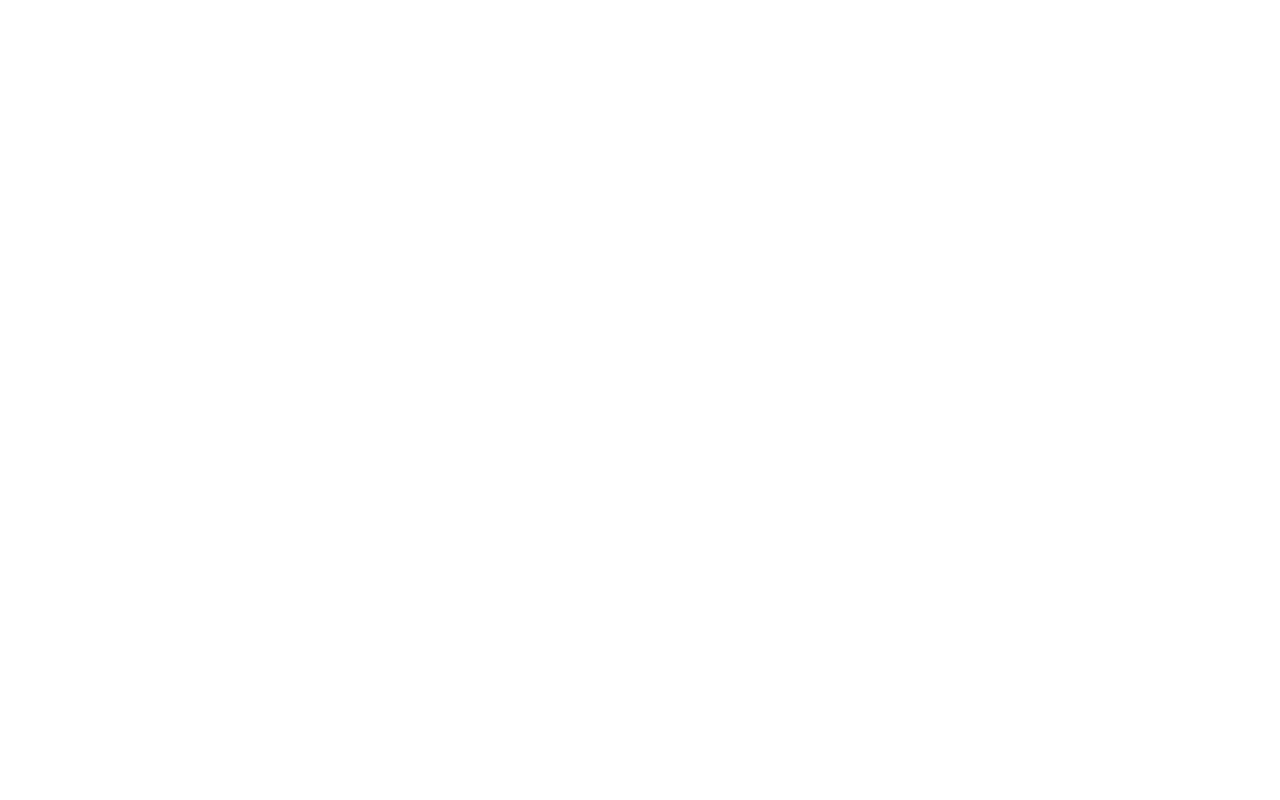
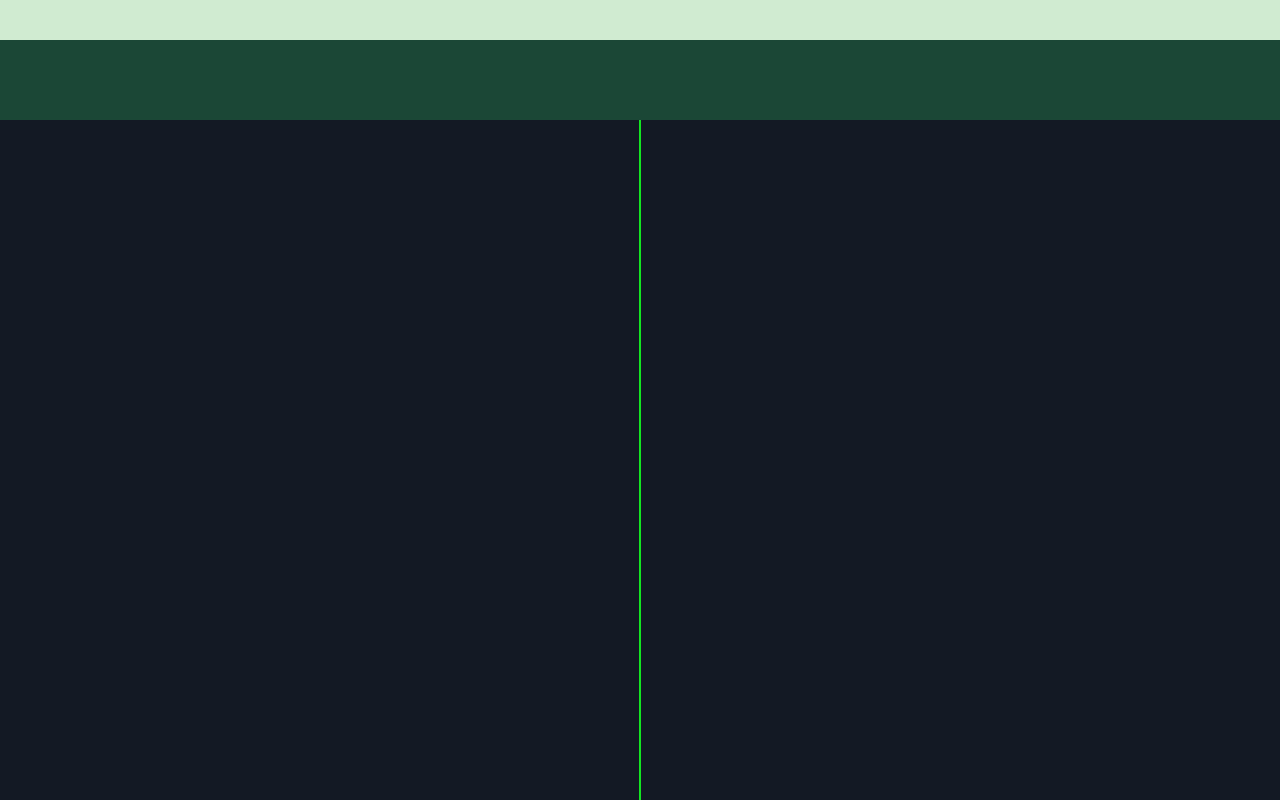
Before and after one commit to Michanoku/odin-battleship, a website built with webpack: page src/template.html in a window 1280 px wide. Built offline with nearby package versions, Linux system fonts and the light colour scheme.

Commit message:
feat: Add general game layout

```diff
--- a/src/styles.css
+++ b/src/styles.css
@@ -19,3 +19,45 @@ input {
   background: transparent;
   font: inherit;
 }
+
+html {
+  background-color: var(--space);
+  color: var(--accent);
+}
+
+body {
+  display: grid;
+  grid-template-columns: repeat(2, 1fr);
+  grid-template-rows: 2.5rem 5rem 1fr;
+  grid-template-areas: 'nav nav' 'info action' 'player1 player2';
+  height: 100vh;
+}
+
+nav {
+  grid-area: nav;
+  background-color: var(--light);
+  color: var(--muted);
+}
+
+#info, #action {
+  background-color: var(--muted);
+  color: var(--light);
+}
+
+#info {
+  grid-area: info;
+}
+
+#action {
+  grid-area: action;
+}
+
+#player1 {
+ grid-area: player1;
+ border-right: 1px solid var(--accent);
+}
+
+#player2 {
+  grid-area: player2;
+  border-left: 1px solid var(--accent);
+}
--- a/src/template.html
+++ b/src/template.html
@@ -0,0 +1,13 @@
+<!DOCTYPE html>
+<html lang="en">
+<head>
+  <meta charset="UTF-8">
+  <meta name="viewport" content="width=device-width, initial-scale=1.0">
+  <title>Battleship</title>
+</head>
+<body>
+  <nav></nav>
+  <div id="info"></div><div id="action"></div>
+  <div id="player1"></div><div id="player2"></div>
+</body>
+</html>
```
